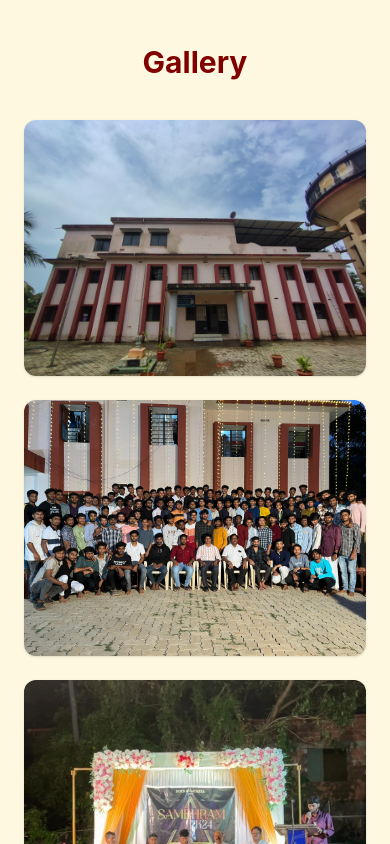
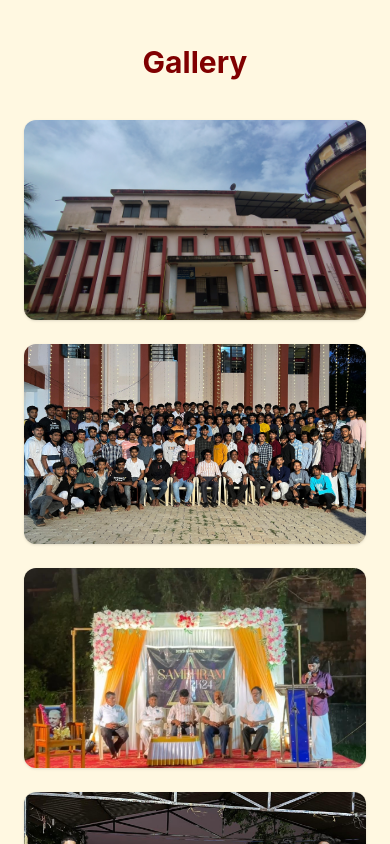
Before and after one commit to ganeshvgs/bcwd, a React (Create React App) app: page / in a window 390 px wide. Shown: the part 4220-5064 px from the top of the page. Built offline with nearby package versions, Linux system fonts and the light colour scheme.

Commit message:
Update Gallery.jsx

```diff
--- a/src/components/Gallery.jsx
+++ b/src/components/Gallery.jsx
@@ -3,7 +3,7 @@ import photo2 from "../assets/gallery/photo2.jpg";
 import photo3 from "../assets/gallery/photo3.jpg";
 import photo4 from "../assets/gallery/photo4.jpg";
 import photo5 from "../assets/gallery/photo5.jpg";
-import photo6 from "../assets/gallery/photo6.png"; // or .png if needed
+import photo6 from "../assets/gallery/photo6.png";
 
 const images = [
   { src: photo1, caption: "Front View of Hostel" },
@@ -19,17 +19,19 @@ export default function Gallery() {
     <section id="gallery" className="bg-cream py-20 px-6 md:px-10">
       <div className="max-w-6xl mx-auto text-center">
         <h2 className="text-3xl md:text-4xl font-bold text-maroon mb-10">Gallery</h2>
-        <div className="grid grid-cols-1 sm:grid-cols-2 md:grid-cols-3 gap-6">
+
+        {/* Responsive Grid: 1 col on small, 2 on medium, 3 on large */}
+        <div className="grid grid-cols-1 sm:grid-cols-2 lg:grid-cols-3 gap-6">
           {images.map((item, index) => (
             <div
               key={index}
               className="relative group rounded-xl overflow-hidden shadow transition duration-300 hover:scale-105 hover:ring-4 hover:ring-maroon"
             >
-              {/* Image */}
+              {/* Image with responsive height */}
               <img
                 src={item.src}
                 alt={`Gallery ${index + 1}`}
-                className="w-full h-64 object-cover"
+                className="w-full h-[200px] sm:h-[250px] md:h-64 object-cover"
               />
 
               {/* Overlay Caption */}
```
